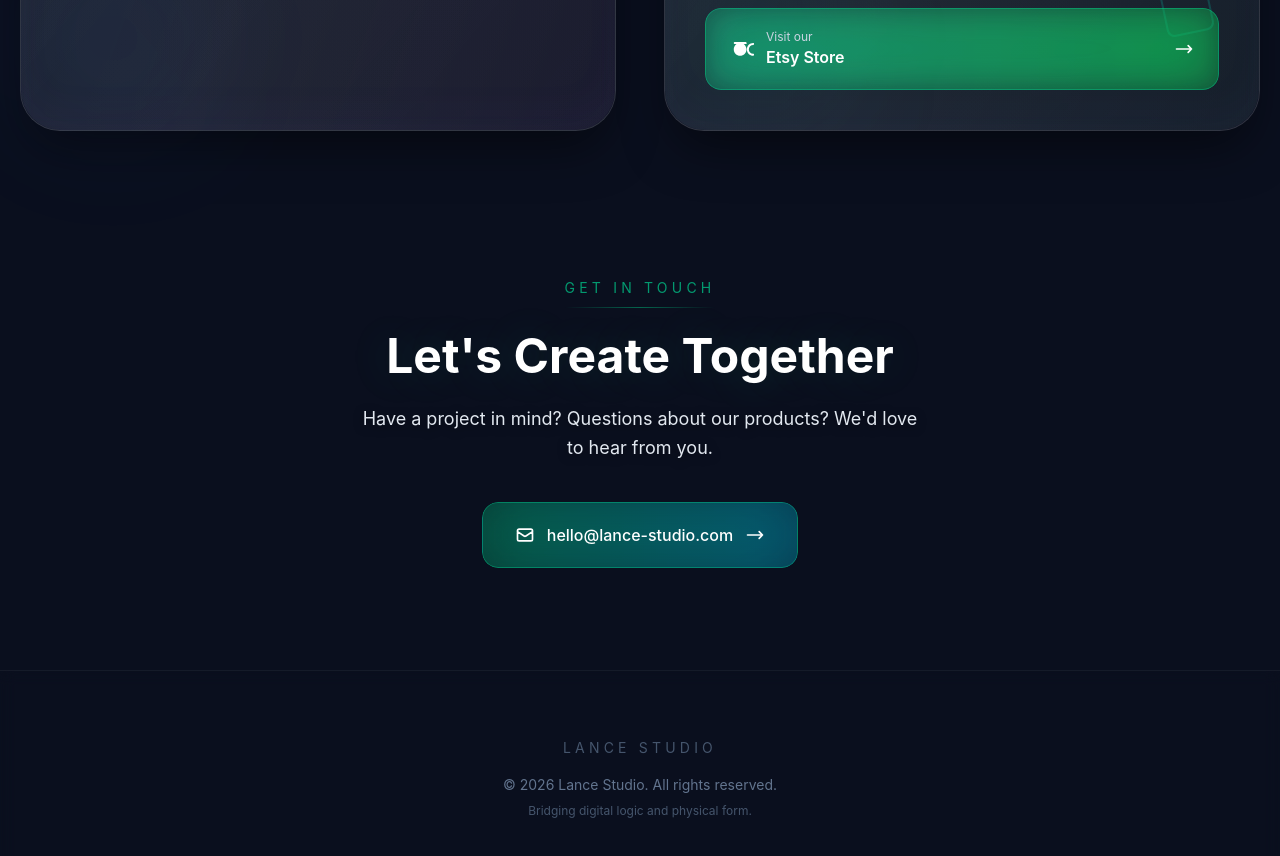
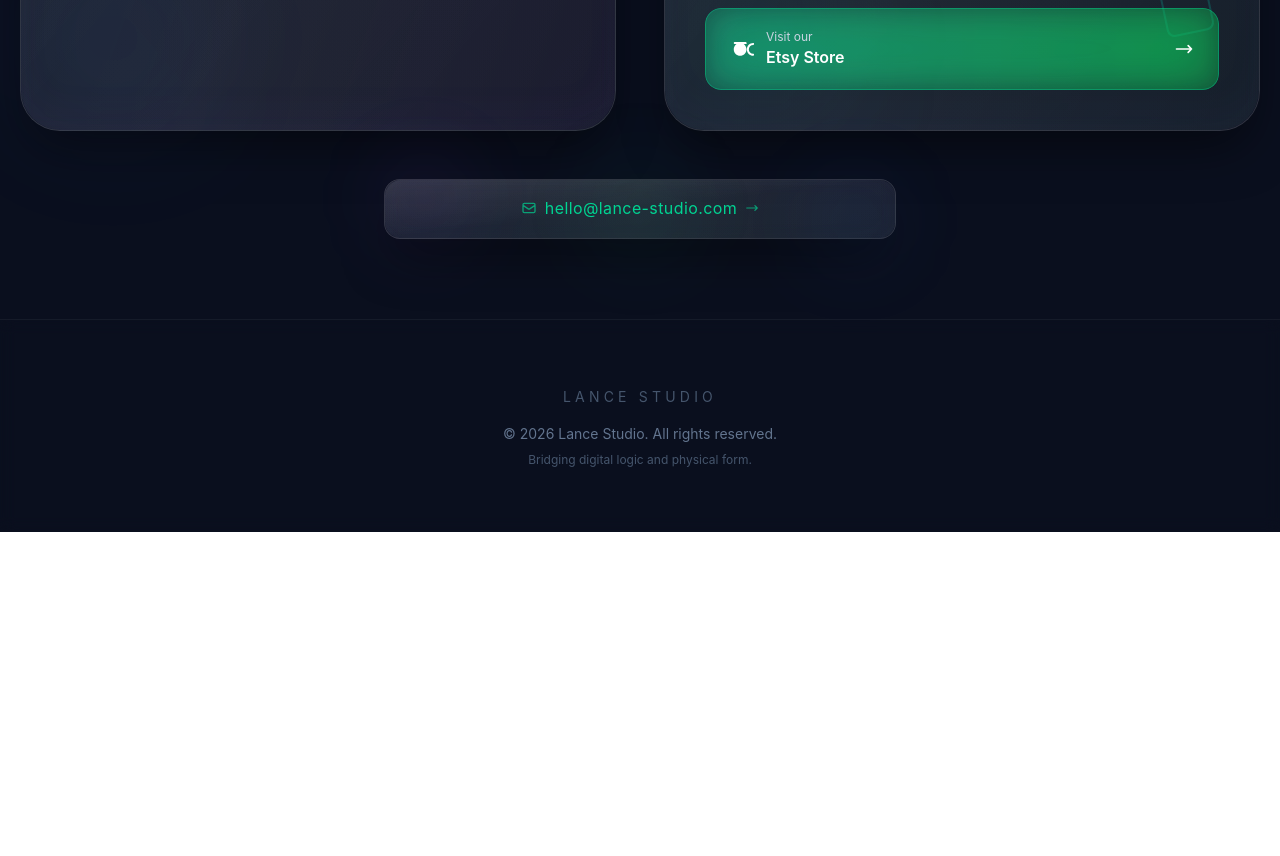
Before and after one commit to cershaen/lance-studio, a React (Vite) app: page / in a window 1280 px wide. Shown: the part 1420-2276 px from the top of the page. After the commit the page ends 1952 px from the top, so only its background shows below. Built offline with nearby package versions, Linux system fonts and the light colour scheme.

Commit message:
visual updates

```diff
--- a/src/app/App.tsx
+++ b/src/app/App.tsx
@@ -194,17 +194,17 @@ export default function App() {
                     </div>
 
                     {/* App Info */}
-                    <h4 className="text-3xl font-bold text-white mb-4 text-center">
+                    <h4 className="text-3xl font-bold text-white mb-4 text-center" style={{ filter: 'blur(0px)' }}>
                       Spool Tracker
                     </h4>
 
-                    <p className="text-slate-200 mb-8 text-center leading-relaxed">
+                    <p className="text-slate-200 mb-8 text-center leading-relaxed" style={{ filter: 'blur(0px)' }}>
                       Manage your 3D printing filament inventory with precision. Track spool weight, usage, and materials—all in one beautiful app.
                     </p>
 
                     {/* Beta Badge */}
                     <div className="flex justify-center mb-8">
-                      <div className="relative inline-flex items-center gap-2 px-5 py-2 rounded-full bg-purple-500/20 border border-purple-400/40 backdrop-blur-md group-hover:bg-purple-500/30 transition-all duration-500 shadow-lg shadow-purple-500/20">
+                      <div className="relative inline-flex items-center gap-2 px-5 py-2 rounded-full bg-purple-500/20 border border-purple-400/40 backdrop-blur-md group-hover:bg-purple-500/30 transition-all duration-500 shadow-lg shadow-purple-500/20" style={{ filter: 'blur(0px)' }}>
                         <span className="relative flex h-2 w-2">
                           <span className="animate-ping absolute inline-flex h-full w-full rounded-full bg-purple-400 opacity-75" />
                           <span className="relative inline-flex rounded-full h-2 w-2 bg-purple-400" />
@@ -214,9 +214,9 @@ export default function App() {
                     </div>
 
                     {/* Buttons */}
-                    <div className="space-y-4">
+                    <div className="space-y-4" style={{ filter: 'blur(0px)' }}>
                       <a
-                        href="https://forms.gle/kHZZoGRqsYcyX4iG8"
+                        href="https://forms.gle/tJpjRZpP7SF4vCR97"
                         target="_blank"
                         rel="noopener noreferrer"
                         className="block w-full relative group/btn overflow-hidden rounded-2xl"
@@ -390,54 +390,62 @@ export default function App() {
           </div>
         </section>
 
-        {/* Contact Section - Floating Text */}
-        <section className="py-24 px-5">
-          <div className="max-w-3xl mx-auto text-center">
-            <div className="inline-block mb-6">
-              <span className="text-sm tracking-[0.3em] uppercase text-emerald-400/70">Get In Touch</span>
-              <div className="h-px w-full mt-2 bg-gradient-to-r from-transparent via-emerald-500/50 to-transparent" />
+        {/* Contact Email Card */}
+        <section className="pb-20 px-5">
+          <div className="max-w-7xl mx-auto">
+            <div className="flex justify-center">
+              <div className="relative group w-full max-w-lg">
+                {/* Glow effect - reflects card colors above */}
+                <div className="absolute -inset-4 bg-gradient-to-r from-blue-500/15 via-emerald-500/15 to-purple-500/15 rounded-full blur-[60px] opacity-0 group-hover:opacity-100 transition-all duration-1000" />
+
+                <div
+                  className="relative backdrop-blur-sm bg-gradient-to-br from-white/[0.04] via-white/[0.02] to-white/[0.01] border border-white/[0.15] rounded-2xl px-6 py-4 shadow-2xl transform-gpu transition-all duration-700 group-hover:scale-[1.02] group-hover:border-white/[0.25]"
+                  style={{
+                    boxShadow: '0 25px 50px -12px rgba(0, 0, 0, 0.5), inset 0 0 40px rgba(255, 255, 255, 0.02)',
+                    filter: 'blur(0px)'
+                  }}
+                >
+                  {/* Light gradient overlays */}
+                  <div className="absolute inset-0 bg-gradient-to-br from-white/[0.08] via-transparent to-transparent rounded-2xl pointer-events-none" />
+                  <div className="absolute inset-0 bg-gradient-to-r from-blue-500/[0.03] via-emerald-500/[0.05] to-purple-500/[0.03] rounded-2xl pointer-events-none opacity-50 group-hover:opacity-100 transition-opacity duration-700" />
+                  <div className="absolute inset-0 bg-gradient-to-tl from-emerald-500/[0.04] via-blue-500/[0.02] to-purple-500/[0.02] rounded-2xl pointer-events-none opacity-40 group-hover:opacity-80 transition-opacity duration-700" />
+
+                  {/* Shimmer effect */}
+                  <div className="absolute inset-0 rounded-2xl overflow-hidden pointer-events-none">
+                    <div className="absolute -inset-full bg-gradient-to-r from-transparent via-white/[0.08] to-transparent group-hover:animate-shimmer" style={{ transform: 'skewX(-20deg)' }} />
                   </div>
 
-            <h3
-              className="text-4xl md:text-5xl font-bold text-white mb-6"
+                  {/* Inner subtle orbs - reflect card colors */}
+                  <div className="absolute top-0 right-0 w-20 h-20 bg-blue-500/8 rounded-full blur-[40px] group-hover:bg-blue-500/12 transition-all duration-700" />
+                  <div className="absolute bottom-0 left-0 w-20 h-20 bg-purple-500/8 rounded-full blur-[40px] group-hover:bg-purple-500/12 transition-all duration-700" />
+                  <div className="absolute top-1/2 left-1/2 -translate-x-1/2 -translate-y-1/2 w-24 h-24 bg-emerald-500/6 rounded-full blur-[40px] group-hover:bg-emerald-500/10 transition-all duration-700" />
+
+                  <div className="relative z-10 text-center">
+                    <a
+                      href="mailto:hello@lance-studio.com"
+                      className="text-emerald-400 hover:text-emerald-300 no-underline transition-colors duration-300 inline-flex items-center gap-2 group/link"
                       style={{
-                textShadow: '0 0 40px rgba(16, 185, 129, 0.2)',
+                        fontSize: '1rem',
+                        filter: 'blur(0px)'
                       }}
                     >
-              Let's Create Together
-            </h3>
-
-            <p
-              className="text-slate-200 mb-10 leading-relaxed text-lg max-w-xl mx-auto"
-              style={{
-                textShadow: '0 2px 10px rgba(0, 0, 0, 0.5)',
-              }}
-            >
-              Have a project in mind? Questions about our products? We'd love to hear from you.
-            </p>
-
-            <a
-              href="mailto:hello@lance-studio.com"
-              className="inline-block relative group/link overflow-hidden rounded-2xl"
-            >
-              <div className="absolute inset-0 bg-gradient-to-r from-emerald-500/30 to-cyan-500/30 blur-xl group-hover/link:blur-2xl transition-all duration-500" />
-              <div className="relative px-8 py-5 bg-gradient-to-r from-emerald-500/25 to-cyan-500/25 border border-emerald-400/40 backdrop-blur-md group-hover/link:from-emerald-500/35 group-hover/link:to-cyan-500/35 group-hover/link:border-emerald-400/60 transition-all duration-500 rounded-2xl shadow-lg">
-                <div className="flex items-center gap-3">
-                  <svg className="w-5 h-5 text-white" fill="none" viewBox="0 0 24 24" stroke="currentColor">
+                      <svg className="w-4 h-4 opacity-70" fill="none" viewBox="0 0 24 24" stroke="currentColor">
                         <path strokeLinecap="round" strokeLinejoin="round" strokeWidth={2} d="M3 8l7.89 5.26a2 2 0 002.22 0L21 8M5 19h14a2 2 0 002-2V7a2 2 0 00-2-2H5a2 2 0 00-2 2v10a2 2 0 002 2z" />
                       </svg>
-                  <span className="text-white font-medium">hello@lance-studio.com</span>
+                      <span className="tracking-wide">hello@lance-studio.com</span>
                       <svg
-                    className="w-5 h-5 text-white transform group-hover/link:translate-x-1 transition-transform duration-300"
+                        className="w-3.5 h-3.5 opacity-70 transform group-hover/link:translate-x-1 transition-transform duration-300"
                         fill="none"
                         viewBox="0 0 24 24"
                         stroke="currentColor"
                       >
                         <path strokeLinecap="round" strokeLinejoin="round" strokeWidth={2} d="M17 8l4 4m0 0l-4 4m4-4H3" />
                       </svg>
+                    </a>
                   </div>
                 </div>
-            </a>
+              </div>
+            </div>
           </div>
         </section>
 
```
Lines whose indentation alone changed are shown as unchanged.
